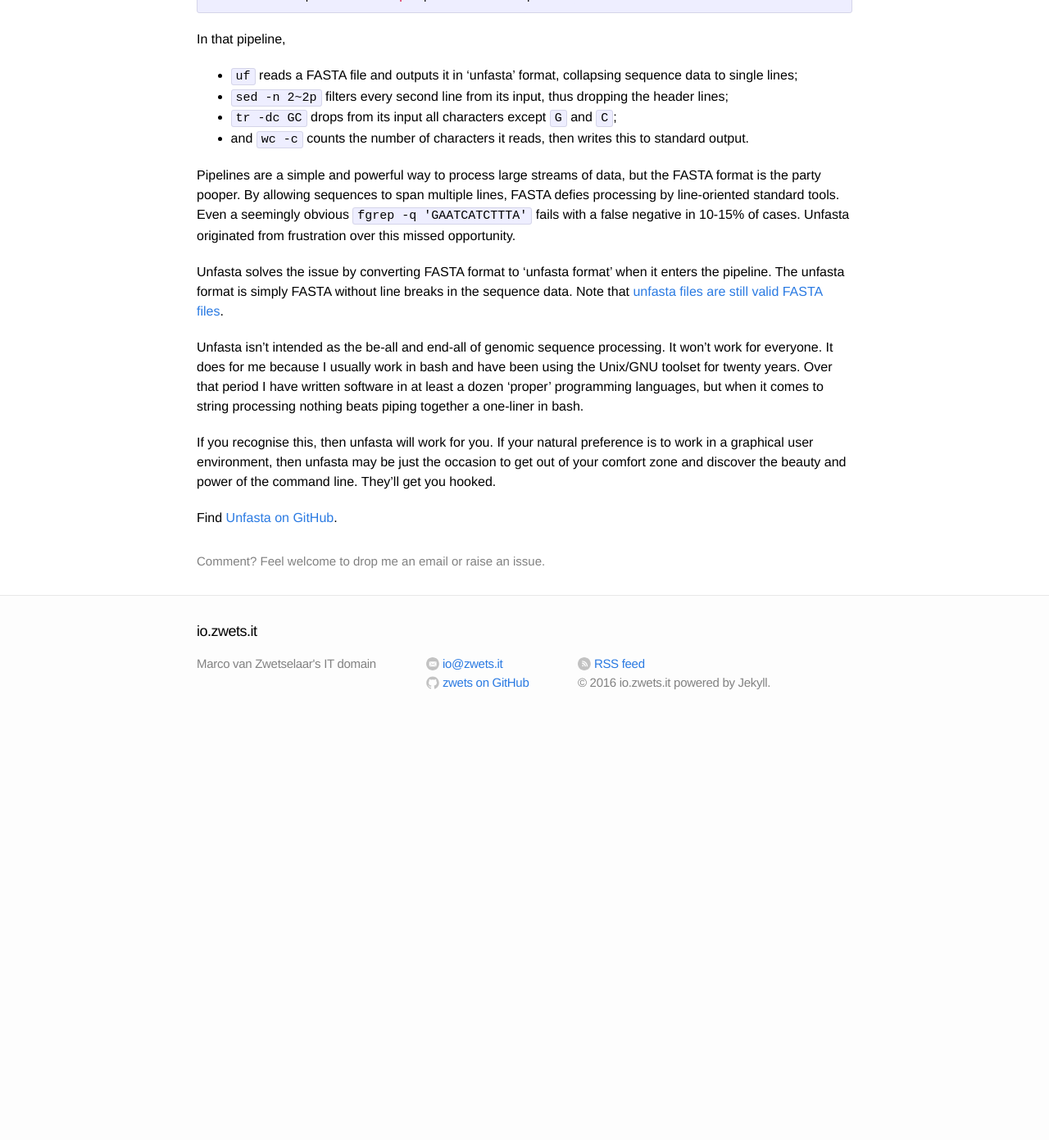
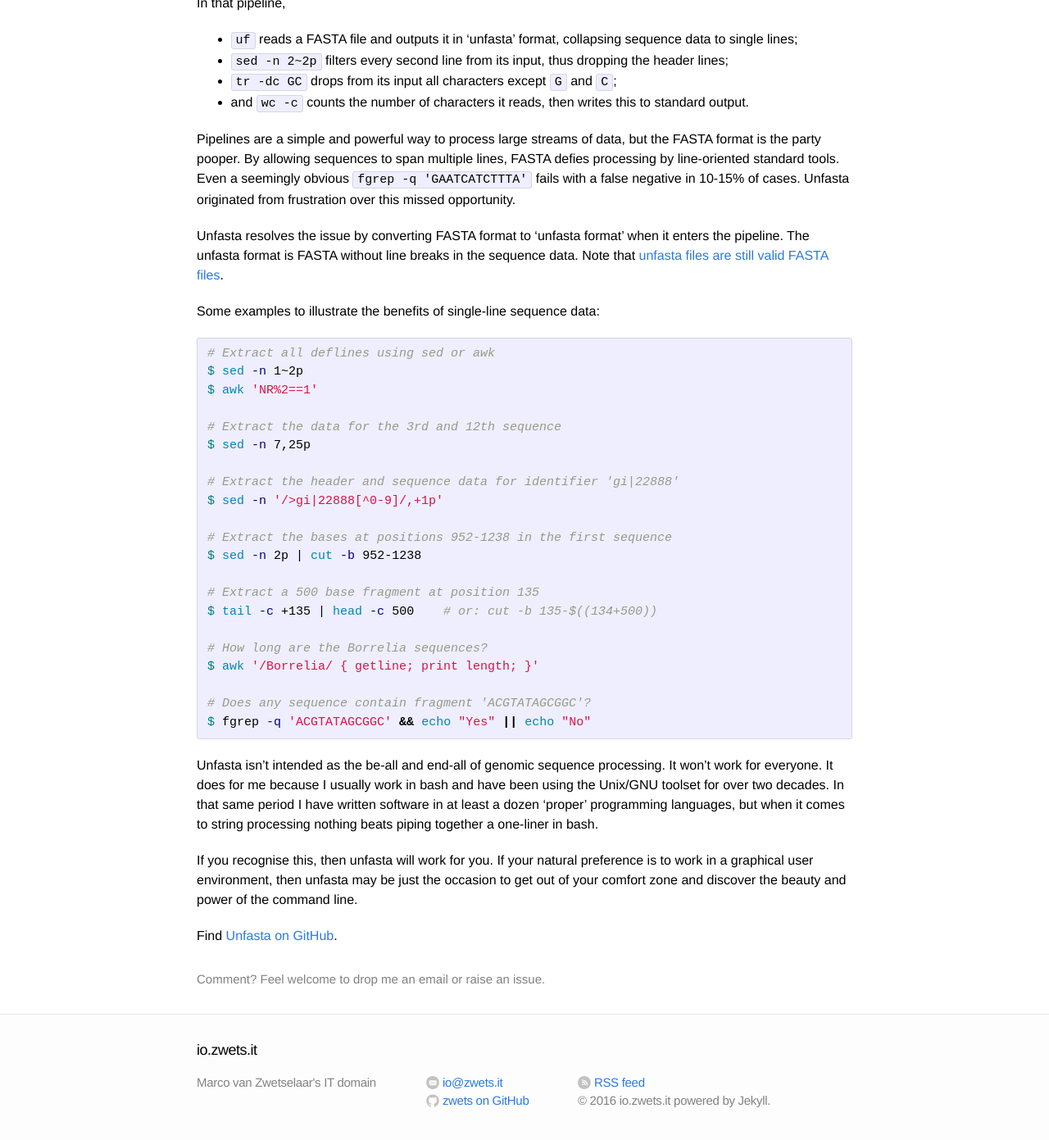
Before and after one commit to zwets/zwets.github.io, a Jekyll site: the page built from _posts/2016-01-22-introducing-unfasta.md, in a window 1280 px wide and 1400 px high, scrolled down 450 px. Shown: the top 1391 px of the window at 82% size. Built offline with Jekyll 4.4.1, drawn with Linux system fonts in a browser that asks for light colours; before the commit the page ends 1339 px from its top, so only the background shows below that; some of the changed text lies outside the part shown.

Commit message:
Add examples

```diff
--- a/_posts/2016-01-22-introducing-unfasta.md
+++ b/_posts/2016-01-22-introducing-unfasta.md
@@ -26,10 +24,36 @@ In that pipeline,
 
 Pipelines are a simple and powerful way to process large streams of data, but the FASTA format is the party pooper.  By allowing sequences to span multiple lines, FASTA defies processing by line-oriented standard tools.  Even a seemingly obvious `fgrep -q 'GAATCATCTTTA'` fails with a false negative in 10-15% of cases.  Unfasta originated from frustration over this missed opportunity.
 
-Unfasta solves the issue by converting FASTA format to 'unfasta format' when it enters the pipeline.  The unfasta format is simply FASTA without line breaks in the sequence data.  Note that [unfasta files are still valid FASTA files](https://github.com/zwets/unfasta/blob/master/README.md#unfasta-is-fasta).
+Unfasta resolves the issue by converting FASTA format to 'unfasta format' when it enters the pipeline.  The unfasta format is FASTA without line breaks in the sequence data.  Note that [unfasta files are still valid FASTA files](https://github.com/zwets/unfasta/blob/master/README.md#unfasta-is-fasta).
 
-Unfasta isn't intended as the be-all and end-all of genomic sequence processing.  It won't work for everyone.  It does for me because I usually work in bash and have been using the Unix/GNU toolset for twenty years.  Over that period I have written software in at least a dozen 'proper' programming languages, but when it comes to string processing nothing beats piping together a one-liner in bash.
+Some examples to illustrate the benefits of single-line sequence data:
 
-If you recognise this, then unfasta will work for you.  If your natural preference is to work in a graphical user environment, then unfasta may be just the occasion to get out of your comfort zone and discover the beauty and power of the command line.  They'll get you hooked.
+{% highlight bash %}
+# Extract all deflines using sed or awk
+$ sed -n 1~2p
+$ awk 'NR%2==1'
+
+# Extract the data for the 3rd and 12th sequence
+$ sed -n 7,25p
+
+# Extract the header and sequence data for identifier 'gi|22888'
+$ sed -n '/>gi|22888[^0-9]/,+1p'
+
+# Extract the bases at positions 952-1238 in the first sequence
+$ sed -n 2p | cut -b 952-1238
+
+# Extract a 500 base fragment at position 135
+$ tail -c +135 | head -c 500	# or: cut -b 135-$((134+500))
+
+# How long are the Borrelia sequences?
+$ awk '/Borrelia/ { getline; print length; }'
+
+# Does any sequence contain fragment 'ACGTATAGCGGC'?
+$ fgrep -q 'ACGTATAGCGGC' && echo "Yes" || echo "No"
+{% endhighlight %}
+
+Unfasta isn't intended as the be-all and end-all of genomic sequence processing.  It won't work for everyone.  It does for me because I usually work in bash and have been using the Unix/GNU toolset for over two decades.  In that same period I have written software in at least a dozen 'proper' programming languages, but when it comes to string processing nothing beats piping together a one-liner in bash.
+
+If you recognise this, then unfasta will work for you.  If your natural preference is to work in a graphical user environment, then unfasta may be just the occasion to get out of your comfort zone and discover the beauty and power of the command line.
 
 Find [Unfasta on GitHub](http://github.com/zwets/unfasta).
```
Also changed, not shown: other parts of _posts/2016-01-22-introducing-unfasta.md (+1 -3 lines).
